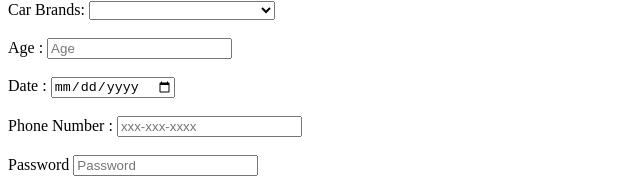
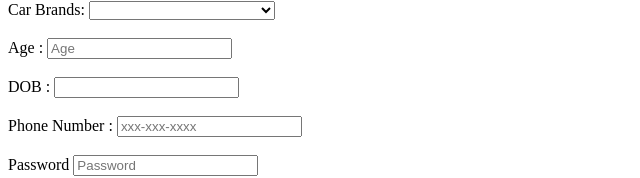
Before and after one commit to acciojob/signup-form-car-Jitendra123abc, a website: page main.html in a window 1280 px wide. Shown: the part 123-301 px from the top of the page, without its empty margins (0-640 px from the left). Drawn offline with Linux system fonts and the light colour scheme.

Commit message:
created a submission

```diff
--- a/main.html
+++ b/main.html
@@ -29,8 +29,8 @@
 <label for="age">Age :</label>
 <input type="number" name="age" id="age" placeholder="Age"required><br><br>
 
-<label for="date">Date :</label>
-<input type="date" name="date" id="date"required><br><br>
+<label for="dob">DOB :</label>
+<input type="dob" name="dob" id="dob"required><br><br>
 
 <label for="tel">Phone Number :</label>
 <input type="tel" name="tel" id="tel" placeholder="xxx-xxx-xxxx"><br><br>
```
